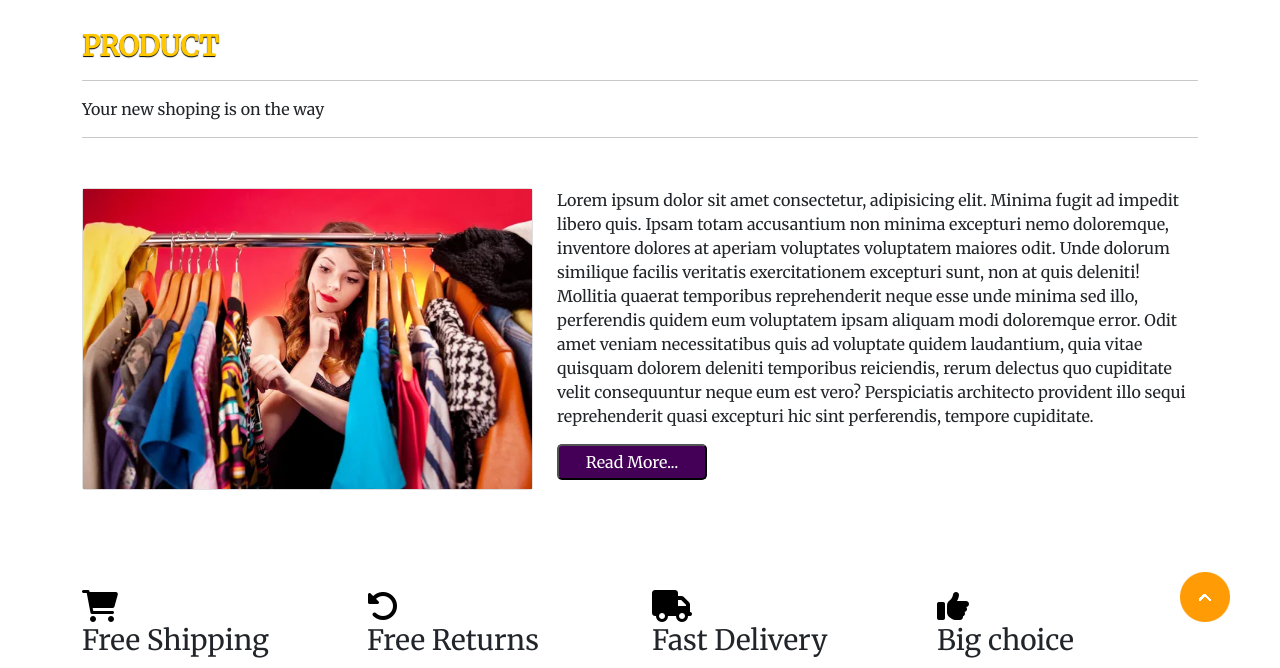
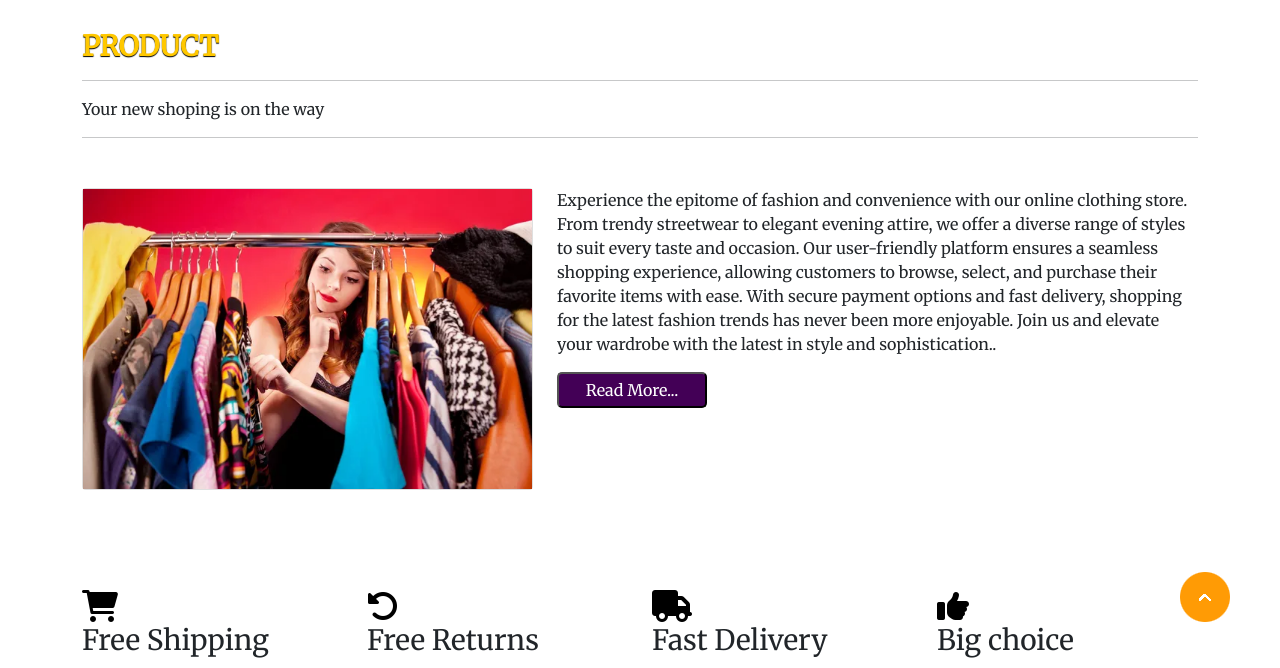
Before and after one commit to piyush15081999/23194651_CPP_Project, a Django app: page /about/ in a window 1280 px wide. Shown: the part 130-798 px from the top of the page. Run offline with Django 4.2, Linux system fonts and the light colour scheme.

Commit message:
Update about.html

```diff
--- a/templates/about.html
+++ b/templates/about.html
@@ -18,7 +18,7 @@
                 </div>
             </div>
             <div class="col-md-7 py-3 py-md-0">
-                <p>Lorem ipsum dolor sit amet consectetur, adipisicing elit. Minima fugit ad impedit libero quis. Ipsam totam accusantium non minima excepturi nemo doloremque, inventore dolores at aperiam voluptates voluptatem maiores odit. Unde dolorum similique facilis veritatis exercitationem excepturi sunt, non at quis deleniti! Mollitia quaerat temporibus reprehenderit neque esse unde minima sed illo, perferendis quidem eum voluptatem ipsam aliquam modi doloremque error. Odit amet veniam necessitatibus quis ad voluptate quidem laudantium, quia vitae quisquam dolorem deleniti temporibus reiciendis, rerum delectus quo cupiditate velit consequuntur neque eum est vero? Perspiciatis architecto provident illo sequi reprehenderit quasi excepturi hic sint perferendis, tempore cupiditate.</p>
+                <p>Experience the epitome of fashion and convenience with our online clothing store. From trendy streetwear to elegant evening attire, we offer a diverse range of styles to suit every taste and occasion. Our user-friendly platform ensures a seamless shopping experience, allowing customers to browse, select, and purchase their favorite items with ease. With secure payment options and fast delivery, shopping for the latest fashion trends has never been more enjoyable. Join us and elevate your wardrobe with the latest in style and sophistication..</p>
                 <button>Read More...</button>
             </div>
         </div>
```
